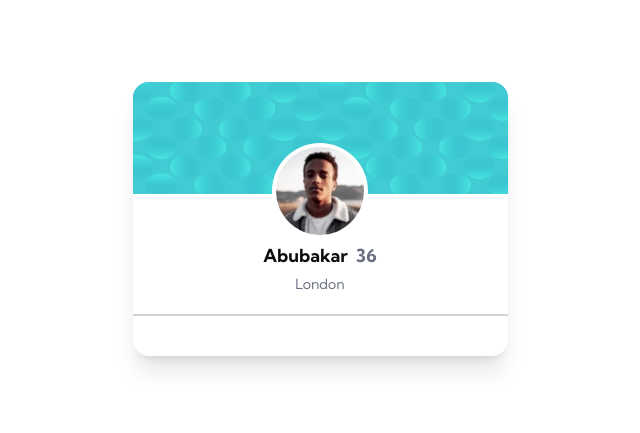
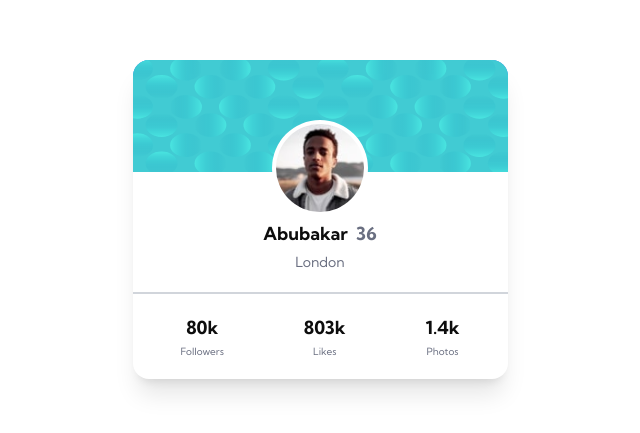
Before and after one commit to papilo-cloud/profile-card-component, a React (Vite) app: page / in a window 1280 px wide. Shown: the part 181-614 px from the top of the page, without its empty margins (320-960 px from the left). Built offline with nearby package versions, Linux system fonts and the light colour scheme.

Commit message:
added the Profile Card Info Component

```diff
--- a/src/App.tsx
+++ b/src/App.tsx
@@ -14,7 +14,18 @@ function App() {
               </ProfileCard.CardInfo>
             </ProfileCard.BackgroundContent>
             <ProfileCard.TextContent>
-              <ProfileCard.Typography.HeadingText>300k</ProfileCard.Typography.HeadingText>
+                <ProfileCard.Stats>
+                    <ProfileCard.Stat.Count>80k</ProfileCard.Stat.Count>
+                    <ProfileCard.Stat.Name>Followers</ProfileCard.Stat.Name>
+                </ProfileCard.Stats>
+                <ProfileCard.Stats>
+                    <ProfileCard.Stat.Count>803k</ProfileCard.Stat.Count>
+                    <ProfileCard.Stat.Name>Likes</ProfileCard.Stat.Name>
+                </ProfileCard.Stats>
+                <ProfileCard.Stats>
+                    <ProfileCard.Stat.Count>1.4k</ProfileCard.Stat.Count>
+                    <ProfileCard.Stat.Name>Photos</ProfileCard.Stat.Name>
+                </ProfileCard.Stats>
             </ProfileCard.TextContent>
         </ProfileCard.Root>
     </div>
--- /dev/null
+++ b/src/components/core/ProfileCardStats.tsx
@@ -0,0 +1,33 @@
+import clsx from 'clsx'
+import React, { ComponentProps, ReactNode } from 'react'
+
+export const ProfileCardStats: React.FC<ComponentProps<'div'>> = ({children, className, ...props}) => {
+  return (
+    <div className={clsx('flex flex-col gap-0.5 justify-center items-center', className)}>
+        {children?.[0 as keyof ReactNode]}
+        {children?.[1 as keyof ReactNode]}
+    </div>
+  )
+}
+
+const Count: React.FC<ComponentProps<'h2'>> = ({children, className, ...props}) => {
+    return (
+        <h2 className={clsx(' text-lg font-bold font-primary text-[#0d0d0d]', className)} {...props}>
+            {children}
+        </h2>
+    )
+}
+
+const Name: React.FC<ComponentProps<'p'>> = ({children, className, ...props}) => {
+    return (
+        <p className={clsx(' text-[10px] font-primary font-normal text-[#6a6f81]', className)} {...props}>
+            {children}
+        </p>
+    )
+}
+
+const Stats = {
+    Count,
+    Name
+}
+export default Stats
--- a/src/components/core/TextContent.tsx
+++ b/src/components/core/TextContent.tsx
@@ -7,7 +7,7 @@ export interface TextContentProps extends ComponentProps<'div'> {
 
 export const TextContent = ({children, className, ...props}: TextContentProps) => {
   return (
-    <div className={clsx(' relative w-full py-5 px-8 flex justify-between items-center')} {...props}>
+    <div className={clsx(' relative w-full py-5 px-12 flex justify-between items-center')} {...props}>
         {children?.[0 as keyof ReactNode]}
         {children?.[1 as keyof ReactNode]}
         {children?.[2 as keyof ReactNode]}
--- a/src/components/core/index.ts
+++ b/src/components/core/index.ts
@@ -3,6 +3,7 @@ import {BackgroundContent, BgPatternAndAvatar} from "./ProfileCardBackground";
 import Root from "./ProfileCardRoot";
 import Typography from "./ProfileCardTypography";
 import { TextContent } from "./TextContent";
+import Stats, { ProfileCardStats } from "./ProfileCardStats";
 
 const ProfileCard = {
     Root,
@@ -15,6 +16,11 @@ const ProfileCard = {
         Age: ProfileCardInfo.Age,
         City: ProfileCardInfo.City
     },
+    Stats: ProfileCardStats,
+    Stat: {
+        Count: Stats.Count,
+        Name: Stats.Name,
+    },
     Typography
 }
 
```
